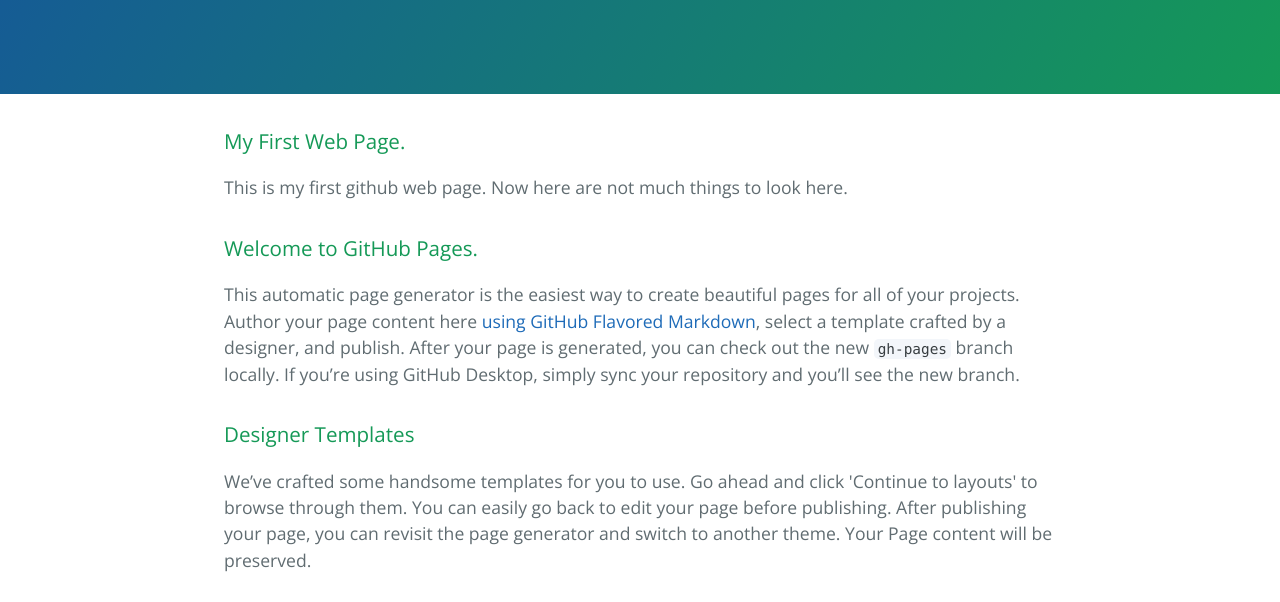
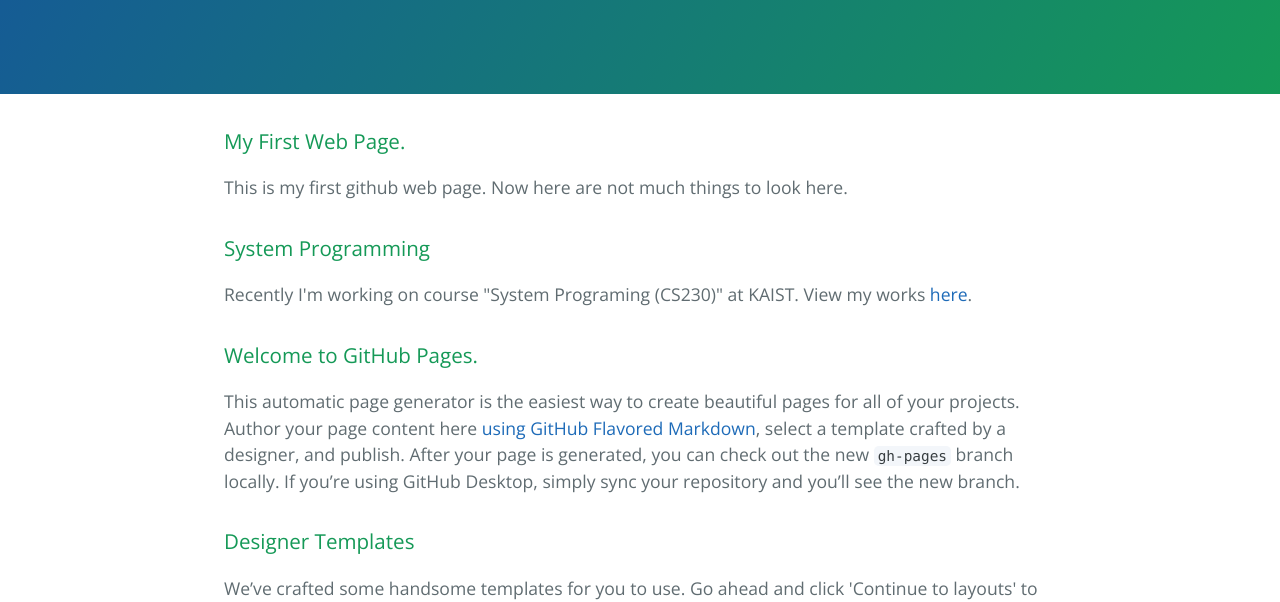
Before and after one commit to GAONNR/CS230, a plain HTML site: page index.html in a window 1280 px wide. Shown: the part 176-778 px from the top of the page. Drawn offline with nearby package versions, Linux system fonts and the light colour scheme.

Commit message:
Wow interesing

```diff
--- a/index.html
+++ b/index.html
@@ -2,7 +2,7 @@
 <html lang="en-us">
   <head>
     <meta charset="UTF-8">
-    <title>Gaonnr.GitHub.io by GAONNR</title>
+    <title>가온나래입니당</title>
     <meta name="viewport" content="width=device-width, initial-scale=1">
     <link rel="stylesheet" type="text/css" href="stylesheets/normalize.css" media="screen">
     <link href='https://fonts.googleapis.com/css?family=Open+Sans:400,700' rel='stylesheet' type='text/css'>
@@ -21,6 +21,12 @@
 <a id="my-first-web-page" class="anchor" href="#my-first-web-page" aria-hidden="true"><span class="octicon octicon-link"></span></a>My First Web Page.</h3>
 
 <p>This is my first github web page. Now here are not much things to look here.</p>
+
+<h3>
+
+<a id="CS230" class="anchor" href="#CS230" aria-hidden="true"><span class="octicon octicon-link"></span></a>System Programming</h3>
+
+<p>Recently I'm working on course "System Programing (CS230)" at KAIST. View my works <a href = "https://github.com/GAONNR/CS230">here</a>. </p>
 
 <h3>
 
```
